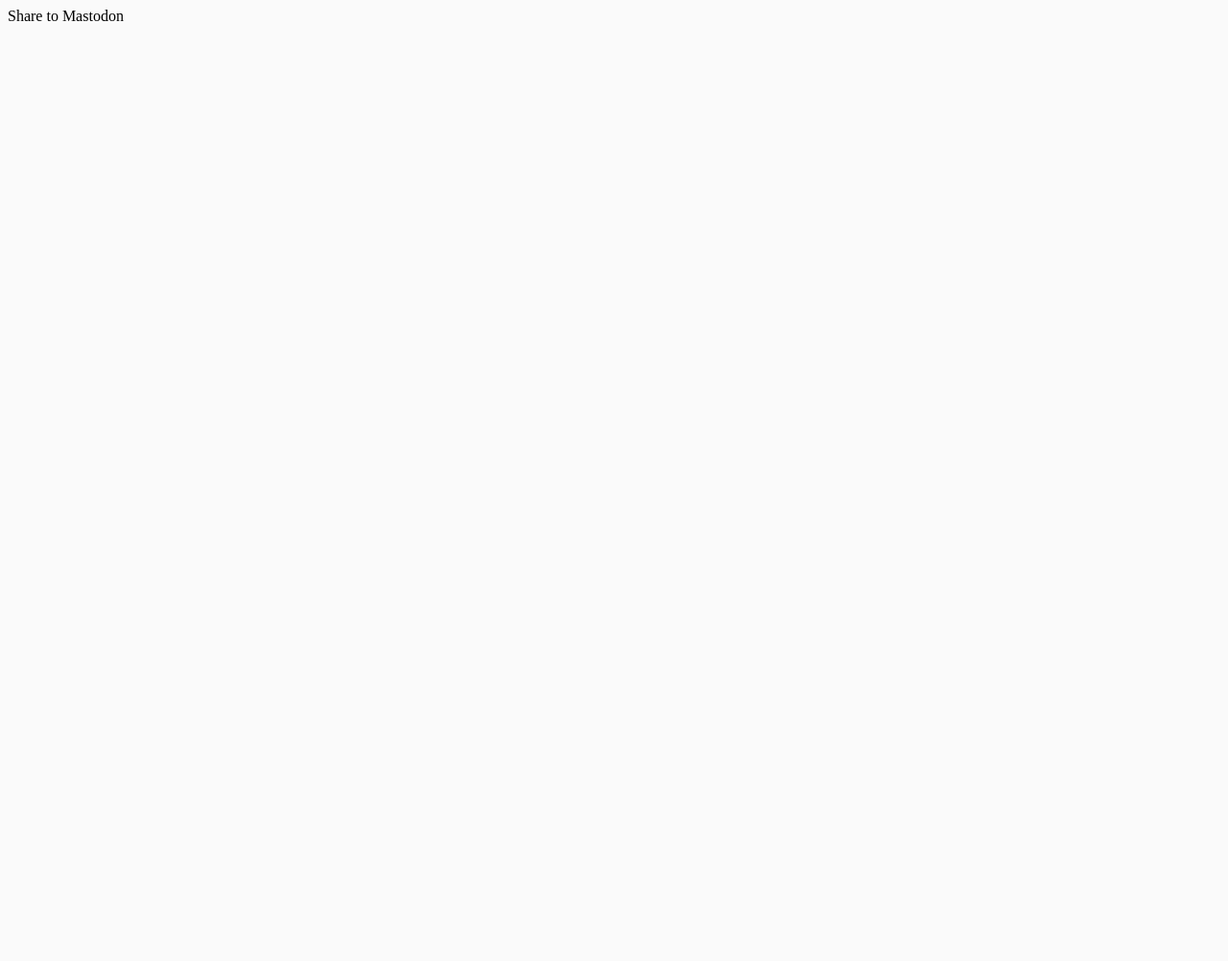
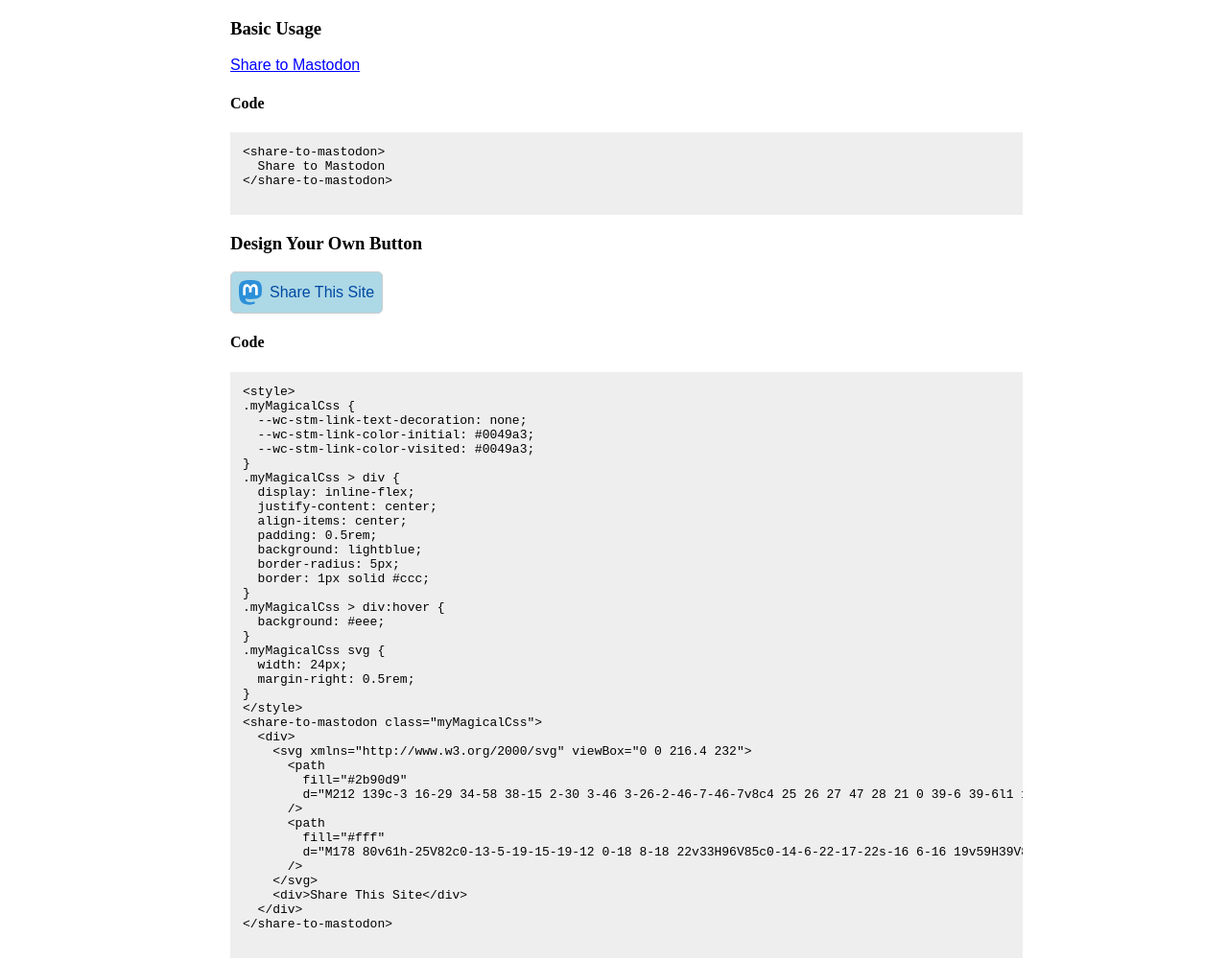
Before and after one commit to justinribeiro/share-to-mastodon, a website with bundled scripts: page demo/index.html in a window 1280 px wide. Shown: the whole page at 96% size. Before the commit the page ends 800 px from the top, so only its background shows below. Built offline with nearby package versions, Linux system fonts and the light colour scheme.

Commit message:
feat: add simple button css demo

```diff
--- a/demo/index.html
+++ b/demo/index.html
@@ -6,29 +6,75 @@
       name="viewport"
       content="width=device-width, initial-scale=1.0, viewport-fit=cover"
     />
+    <script type="module" src="../share-to-mastodon.js"></script>
+    <style>
+      * {
+        box-sizing: content-box;
+      }
+      body {
+        max-width: 800px;
+        margin: auto;
+      }
+      pre {
+        width: 100%;
+        padding: 1em;
+        overflow-x: scroll;
+        background-clip: z;
+        background-color: #eee;
+      }
 
-    <style>
-      body {
-        background: #fafafa;
+      .myMagicalCss {
+        --wc-stm-link-text-decoration: none;
+        --wc-stm-link-color-initial: #0049a3;
+        --wc-stm-link-color-visited: #0049a3;
+      }
+      .myMagicalCss > div {
+        display: inline-flex;
+        justify-content: center;
+        align-items: center;
+        padding: 0.5rem;
+        background: lightblue;
+        border-radius: 5px;
+        border: 1px solid #ccc;
+      }
+      .myMagicalCss > div:hover {
+        background: #eee;
+      }
+      .myMagicalCss svg {
+        width: 24px;
+        margin-right: 0.5rem;
       }
     </style>
   </head>
   <body>
-    <div id="demo"></div>
+    <h3>Basic Usage</h3>
+    <share-to-mastodon>
+      Share to Mastodon
+    </share-to-mastodon>
+    <h4>Code</h4>
+    <pre>
+&lt;share-to-mastodon&gt;&#10;  Share to Mastodon&#10;&lt;/share-to-mastodon&gt;
+    </pre>
 
-    <script type="module">
-      import { html, render } from 'lit-html';
-      import '../share-to-mastodon.js';
-
-      const title = 'words words words';
-      render(
-        html`
-          <share-to-mastodon>
-            Share to Mastodon
-          </share-to-mastodon>
-        `,
-        document.querySelector('#demo')
-      );
-    </script>
+    <h3>Design Your Own Button</h3>
+    <share-to-mastodon class="myMagicalCss">
+      <div>
+        <svg xmlns="http://www.w3.org/2000/svg" viewBox="0 0 216.4 232">
+          <path
+            fill="#2b90d9"
+            d="M212 139c-3 16-29 34-58 38-15 2-30 3-46 3-26-2-46-7-46-7v8c4 25 26 27 47 28 21 0 39-6 39-6l1 19s-14 8-41 10c-14 1-32-1-53-6C9 214 1 165 0 116V76c0-50 33-65 33-65C50 3 78 0 108 0h1c29 0 58 3 74 11 0 0 33 15 33 65 0 0 1 37-4 63"
+          />
+          <path
+            fill="#fff"
+            d="M178 80v61h-25V82c0-13-5-19-15-19-12 0-18 8-18 22v33H96V85c0-14-6-22-17-22s-16 6-16 19v59H39V80c0-12 3-22 9-30 7-7 16-11 26-11 13 0 22 5 28 15l6 10 6-10c6-10 16-15 28-15 11 0 19 4 26 11 6 8 10 18 10 30"
+          />
+        </svg>
+        <div>Share This Site</div>
+      </div>
+    </share-to-mastodon>
+    <h4>Code</h4>
+    <pre>
+&lt;style&gt;&#10;.myMagicalCss {&#10;  --wc-stm-link-text-decoration: none;&#10;  --wc-stm-link-color-initial: #0049a3;&#10;  --wc-stm-link-color-visited: #0049a3;&#10;}&#10;.myMagicalCss &gt; div {&#10;  display: inline-flex;&#10;  justify-content: center;&#10;  align-items: center;&#10;  padding: 0.5rem;&#10;  background: lightblue;&#10;  border-radius: 5px;&#10;  border: 1px solid #ccc;&#10;}&#10;.myMagicalCss &gt; div:hover {&#10;  background: #eee;&#10;}&#10;.myMagicalCss svg {&#10;  width: 24px;&#10;  margin-right: 0.5rem;&#10;}&#10;&lt;/style&gt;&#10;&lt;share-to-mastodon class=&quot;myMagicalCss&quot;&gt;&#10;  &lt;div&gt;&#10;    &lt;svg xmlns=&quot;http://www.w3.org/2000/svg&quot; viewBox=&quot;0 0 216.4 232&quot;&gt;&#10;      &lt;path&#10;        fill=&quot;#2b90d9&quot;&#10;        d=&quot;M212 139c-3 16-29 34-58 38-15 2-30 3-46 3-26-2-46-7-46-7v8c4 25 26 27 47 28 21 0 39-6 39-6l1 19s-14 8-41 10c-14 1-32-1-53-6C9 214 1 165 0 116V76c0-50 33-65 33-65C50 3 78 0 108 0h1c29 0 58 3 74 11 0 0 33 15 33 65 0 0 1 37-4 63&quot;&#10;      /&gt;&#10;      &lt;path&#10;        fill=&quot;#fff&quot;&#10;        d=&quot;M178 80v61h-25V82c0-13-5-19-15-19-12 0-18 8-18 22v33H96V85c0-14-6-22-17-22s-16 6-16 19v59H39V80c0-12 3-22 9-30 7-7 16-11 26-11 13 0 22 5 28 15l6 10 6-10c6-10 16-15 28-15 11 0 19 4 26 11 6 8 10 18 10 30&quot;&#10;      /&gt;&#10;    &lt;/svg&gt;&#10;    &lt;div&gt;Share This Site&lt;/div&gt;&#10;  &lt;/div&gt;&#10;&lt;/share-to-mastodon&gt;
+    </pre>
   </body>
 </html>
--- a/package.json
+++ b/package.json
@@ -19,16 +19,13 @@
     "lint": "npm run lint:eslint && npm run lint:prettier",
     "format": "npm run format:eslint && npm run format:prettier",
     "test": "karma start --coverage",
-    "test:watch": "karma start --auto-watch=true --single-run=false",
-    "storybook": "start-storybook",
-    "storybook:build": "build-storybook"
+    "test:watch": "karma start --auto-watch=true --single-run=false"
   },
   "dependencies": {
     "lit-element": "^2.2.1",
     "lit-html": "^1.1.2"
   },
   "devDependencies": {
-    "@open-wc/demoing-storybook": "^2.0.0",
     "@open-wc/eslint-config": "^2.0.0",
     "@open-wc/testing": "^2.0.0",
     "@open-wc/testing-karma": "^3.0.0",
--- a/src/ShareToMastodon.js
+++ b/src/ShareToMastodon.js
@@ -95,7 +95,7 @@
         display: block;
         background-color: var(
           --wc-stm-dialog-backdrop-color,
-          rgba(0, 0, 0, 0.3)
+          rgba(0, 0, 0, 0.5)
         );
         position: absolute;
         top: 0px;
@@ -199,7 +199,7 @@
     this.targetInstance = '';
     this.modalMessage = "Select or set which instance you'd like to share to.";
     this.modalShareButton = 'Share';
-    this.modalSaveAsDefault = 'Save As My Default For This Site';
+    this.modalSaveAsDefault = 'Remember My Instance (locally only)';
     this.customInstanceList = [
       { label: 'Mastodon.Social', link: 'https://mastodon.social/' },
       { label: 'Mastodon.Online', link: 'https://mastodon.online/' },
```
Also changed, not shown: stories/index.stories.md (deleted, +0 -48 lines), .storybook/main.js (deleted), .storybook/preview.js (deleted), 1 other file.
